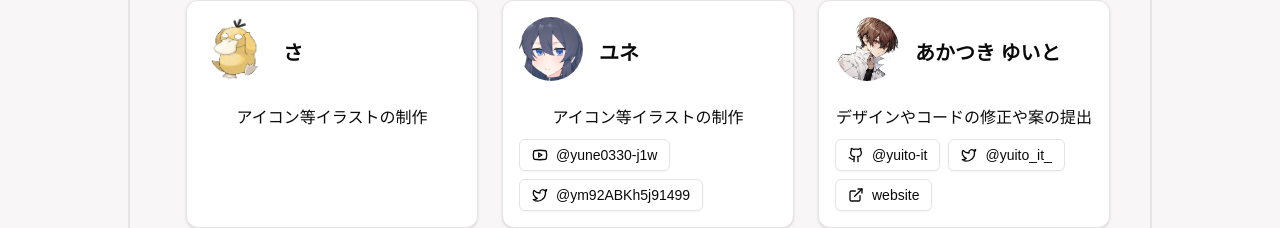
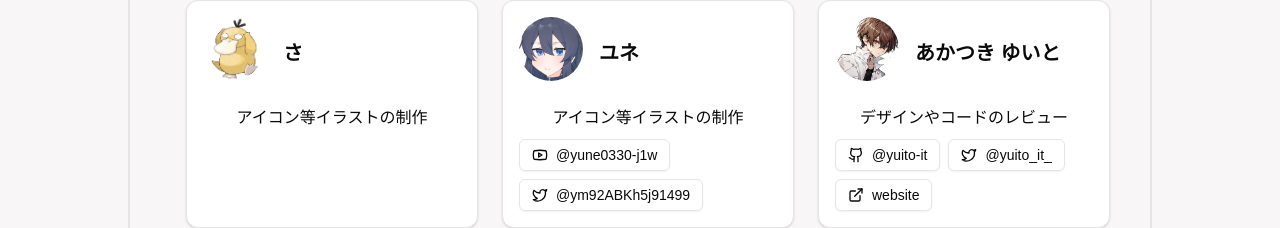
Before and after one commit to ayane0857/ayane-official-site, a Next.js app: page /super_thanks in a window 1280 px wide. Shown: the part 314-542 px from the top of the page. Built offline with nearby package versions, Linux system fonts and the light colour scheme; a web font is replaced by a local one; what @bprogress/next would draw is missing.

Commit message:
文言の変更

```diff
--- a/app/super_thanks/page.tsx
+++ b/app/super_thanks/page.tsx
@@ -46,7 +46,7 @@ const contributors: Contributor[] = [
   },
   {
     name: "あかつき ゆいと",
-    contribution: "デザインやコードの修正や案の提出",
+    contribution: "デザインやコードのレビュー",
     icon: "/yuito.png",
     socialLinks: [
       {
```
